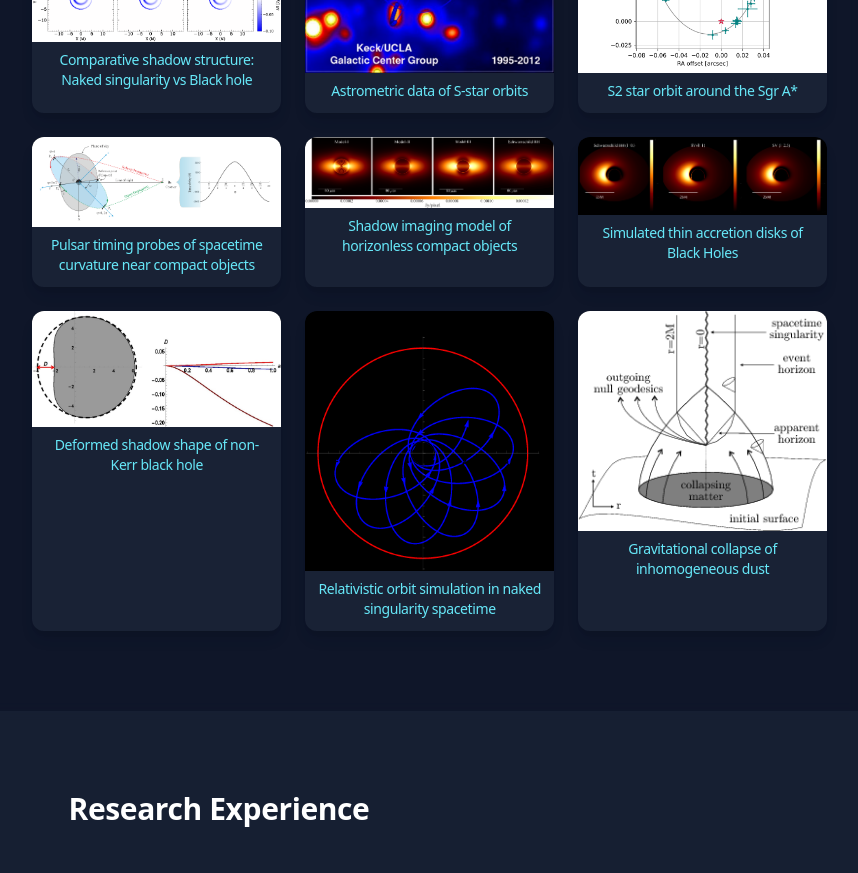
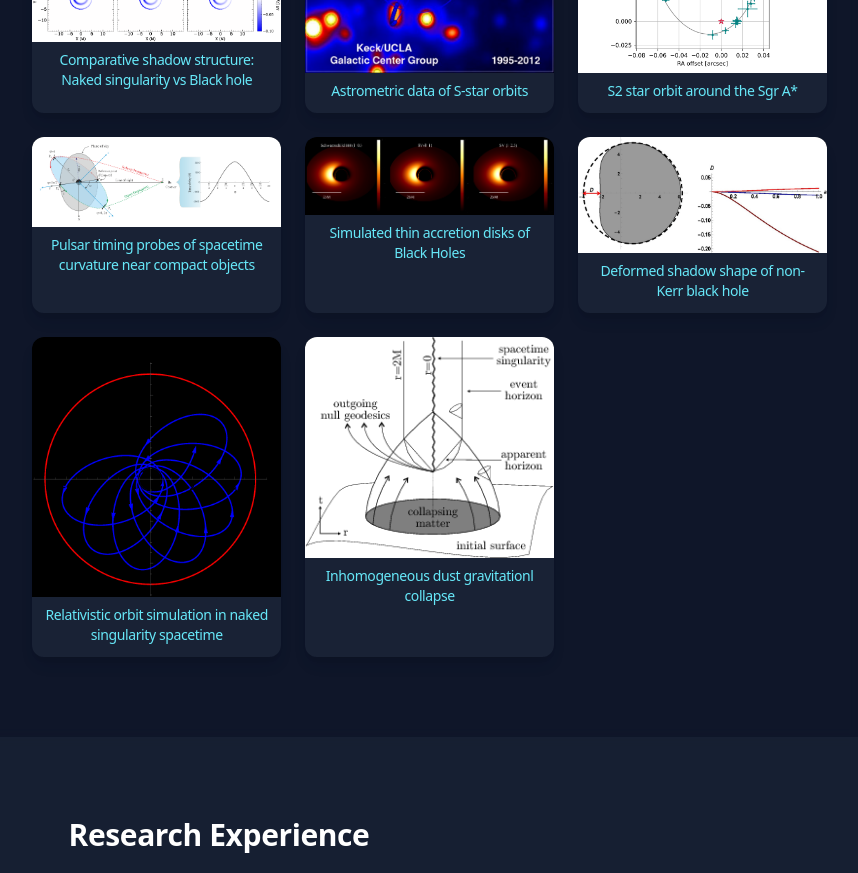
Before and after one commit to Parth-G-Bambhaniya/Parth-G-Bambhaniya.github.io, a React (Vite) app: page / in a window 1280 px wide. Shown: the part 1280-2153 px from the top of the page, without its empty margins (421-1279 px from the left). Built offline with nearby package versions, Linux system fonts and the light colour scheme; some icons are missing.

Commit message:
Update App.jsx

```diff
--- a/src/App.jsx
+++ b/src/App.jsx
@@ -3,7 +3,6 @@ import { motion, AnimatePresence, useAnimation } from 'framer-motion';
 import { useInView } from 'react-intersection-observer';
 import profileImage from './assets/Profile_Picture.jpg';
 import backgroundImage from './assets/background_image.jpg';
-import shadowImage from './assets/Shadowmodel.png';
 import shadowImage1 from './assets/Shadowmodel1.png';
 import shadowImage2 from './assets/Shadowmodel2.png';
 import wmkeckImage from './assets/WMKeckorbit.png';
@@ -407,11 +406,10 @@ const About = () => {
     { src: wmkeckImage, caption: "Astrometric data of S-star orbits" },
     { src: s2orbitImage, caption: "S2 star orbit around the Sgr A*" },
     { src: pulsarImage, caption: "Pulsar timing probes of spacetime curvature near compact objects" },
-    { src: shadowImage, caption: "Shadow imaging model of horizonless compact objects" },
-    { src: shadowImage1, caption: "Simulated thin accretion disks of Black Holes" },
-    { src: deformImage, caption: "Deformed shadow shape of non-Kerr black hole" },
+    { src: shadowImage1, caption: "Simulated thin accretion disks of Black Holes"},
+    { src: deformImage, caption: "Deformed shadow shape of non-Kerr black hole"},
     { src: jmnorbitImage, caption: "Relativistic orbit simulation in naked singularity spacetime" },
-    { src: collapseImage, caption: "Gravitational collapse of inhomogeneous dust" },
+    { src: collapseImage, caption: "Inhomogeneous dust gravitationl collapse"},
 
   ];
 
```
